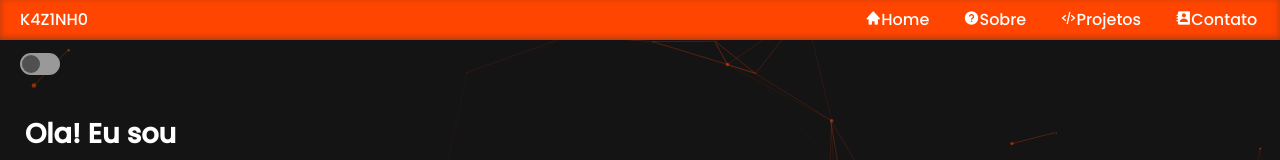
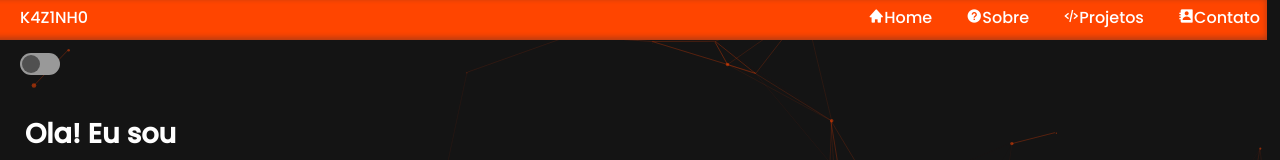
Before and after one commit to K4Z1NH0/KaykeAraujoDev, a plain HTML site: page index.html in a window 1280 px wide. Shown: the top 160 px of the page. Drawn offline with nearby package versions, Linux system fonts and the light colour scheme.

Commit message:
descobrindo muitos erros

```diff
--- a/css/style.css
+++ b/css/style.css
@@ -60,29 +60,19 @@ canvas{
     flex-direction: column;
 }
 
-.nav-bg{
-  z-index: 2;
-  box-shadow: rgba(50, 50, 93, 0.25) 0px 50px 100px -20px, rgba(0, 0, 0, 0.3) 0px 30px 60px -30px, rgba(10, 37, 64, 0.35) 0px -2px 6px 0px inset;
-  top:100%;
-  position: fixed;
-  width: 100%;
-  height: 40px;
-  top: 0;
-  background-color: var(--color-laranja);
-  opacity: 100%;
-}
-
 nav{
-    z-index: 3;
-    margin-top: 7px;
-    right: 0;
+    width: 100%;
+    height: 40px;
+    background-color: var(--color-laranja);
+    z-index: 2;
     top:0;
     position: fixed;
     display: flex;
+    box-shadow: rgba(50, 50, 93, 0.25) 0px 50px 100px -20px, rgba(0, 0, 0, 0.3) 0px 30px 60px -30px, rgba(10, 37, 64, 0.35) 0px -2px 6px 0px inset;
 }
 
-.logo{
-  transition: .4s;
+nav p{
+  margin-top: 5px;
   margin-left: 20px;
   position: fixed;
   left: 0;
@@ -90,6 +80,10 @@ nav{
 }
 
 #menu-h ul{
+    margin-top: 5px;
+    left : 0;
+    right: 0;
+    position: fixed;
     background-color: none;
     list-style-type: none;
 }
@@ -528,9 +522,13 @@ nav{
       right: 1%;
   }
 
-  .logo{
+  nav p{
     display: none;
   }
+
+  #menu-h ul{
+    right: auto;
+}
 
   .switch {
       position: relative;
@@ -626,16 +624,24 @@ nav{
       -ms-transform: translateX(17px);
       transform: translateX(17px);
   }
-}
+
+
 
 @media (min-width: 600px){
   nav{
       font-size: 1em;
   }
 
-  .logo{
+  nav p{
     display: block;
   }
+}
+
+#menu-h ul{
+  left: auto;
+  margin-right: 10px;
+  right: 0;
+}
 }
 
 @media (min-width: 880px){
--- a/index.html
+++ b/index.html
@@ -13,9 +13,8 @@
     <div id="particles-js"></div>
     <script src="http://cdn.jsdelivr.net/particles.js/2.0.0/particles.min.js"></script>
     <div class="container">
-        <div class="nav-bg"></div>
             <nav id="menu-h">
-                <p class="logo">K4Z1NH0</p>
+                <p>K4Z1NH0</p>
                 <ul>
                     <li><a href="#home-nav"><box-icon type='solid' name='home'><i id="nav-icon" class='bx bxs-home'></i></box-icon>Home</a></li>
                     <li><a href="#sobre-nav"><box-icon type='solid' name='help-circle'><i id="nav-icon" class='bx bxs-help-circle'></i></box-icon>Sobre</a></li>
```
